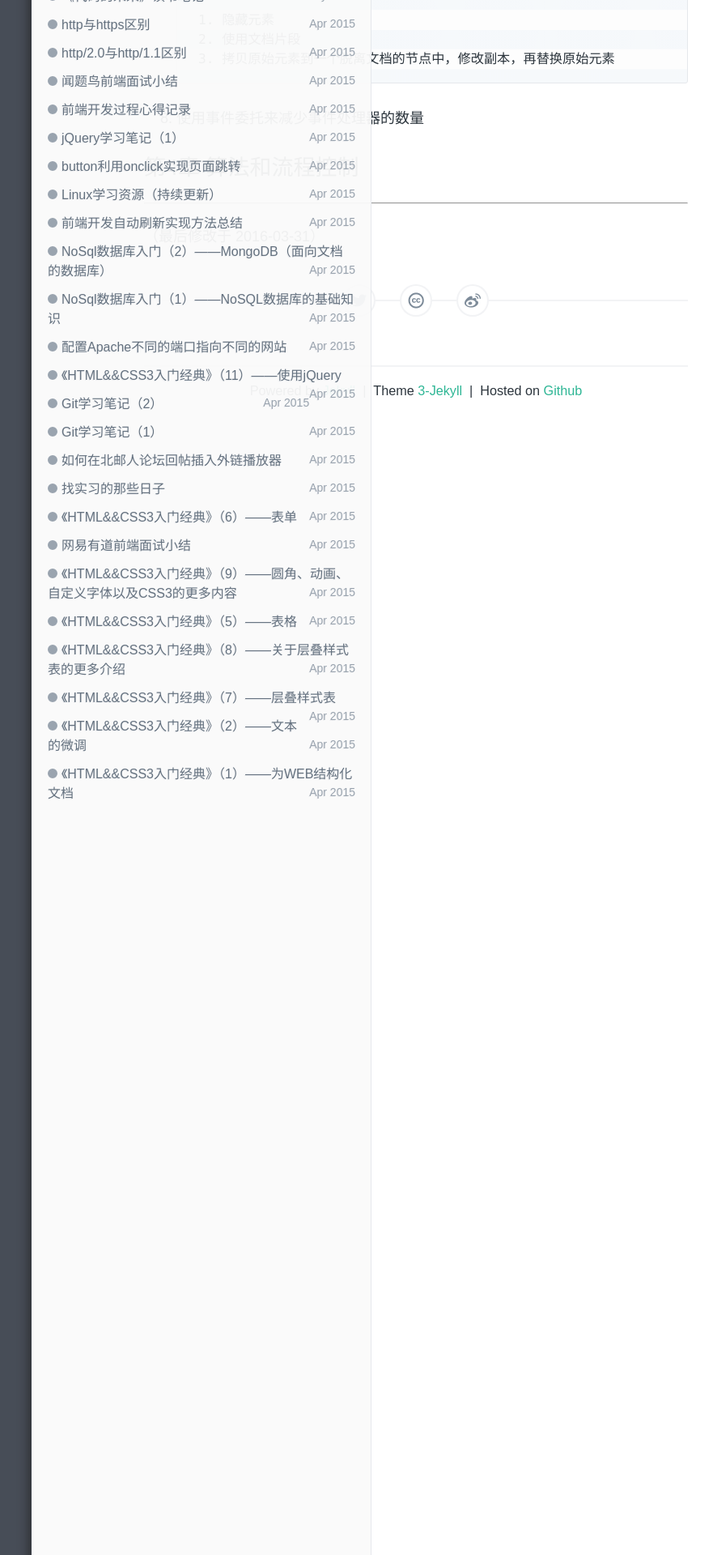
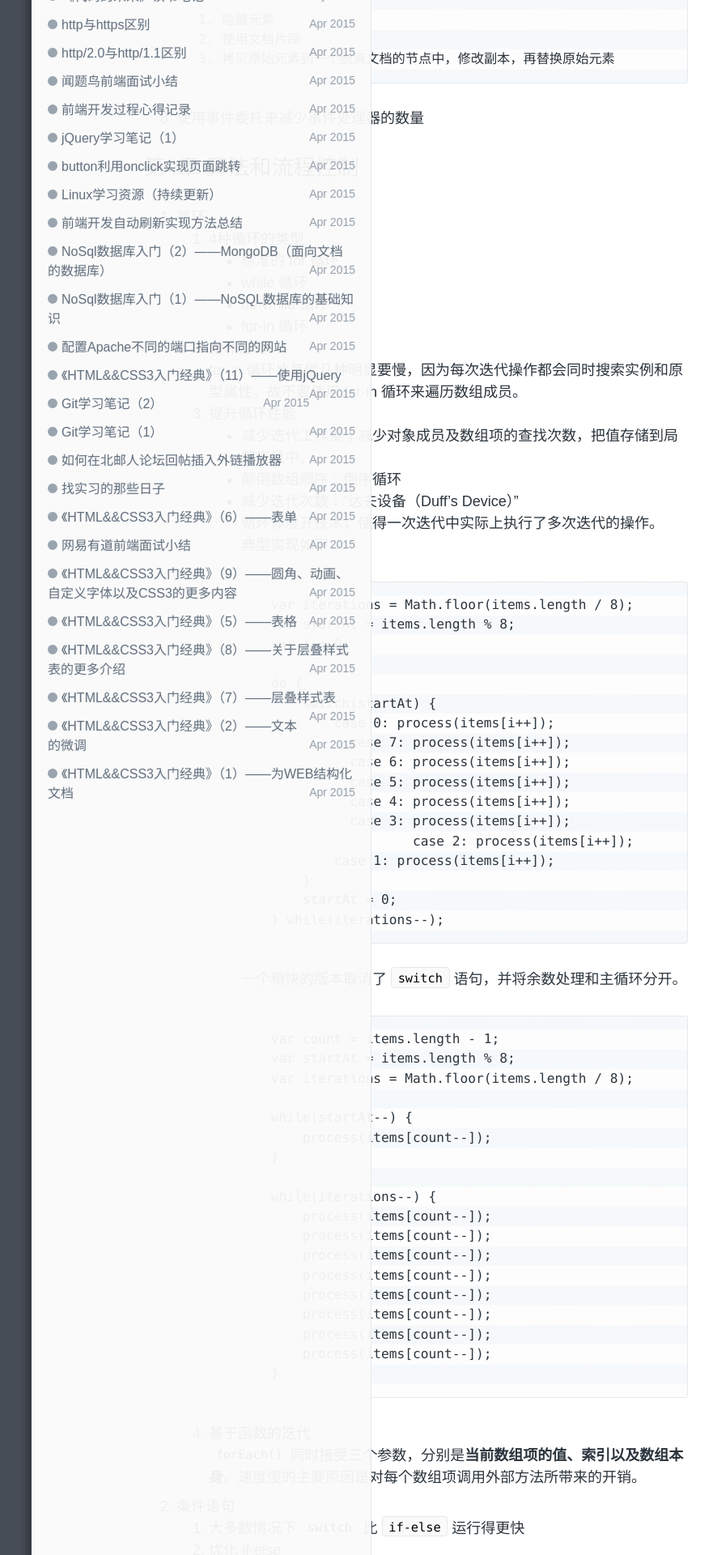
Before and after one commit to byr-gdp/byr-gdp.github.io, a Jekyll site: the page built from _posts/note/2016-03-28-high-performance-javascript-1.md, in a window 1280 px wide. Shown: the part 2640-4560 px from the top of the page at 81% size, without its empty margins (126-1007 px from the left). Built offline with Jekyll 4.4.1, drawn with Linux system fonts in a browser that asks for light colours; comment, search, counter and statistics services are not loaded; some of the changed text lies outside the part shown.

Commit message:
review chapter4 & skip chapter5 & prepare chapter6

```diff
--- a/_posts/note/2016-03-28-high-performance-javascript-1.md
+++ b/_posts/note/2016-03-28-high-performance-javascript-1.md
@@ -107,7 +107,115 @@ description: 《高性能 JavaScript》笔记
 
 # 第4章 算法和流程控制
 
+1. 循环
+
+	1. 4种循环的类型
+
+		* 标准的 for 循环
+		* while 循环
+		* do-while 循环
+		* for-in 循环
+
+	2. 循环性能
+
+		for-in 循环比其他几种明显要慢，因为每次迭代操作都会同时搜索实例和原型属性，故不要使用 for-in 循环来遍历数组成员。
+
+	3. 提升循环性能
+
+		* 减少迭代工作量；减少对象成员及数组项的查找次数，把值存储到局部变量中。
+		* 颠倒数组顺序：倒序循环
+		* 减少迭代次数："达夫设备（Duff's Device）"
+
+			循环体展开技术，使得一次迭代中实际上执行了多次迭代的操作。
+
+			典型实现如下：
+
+				var iterations = Math.floor(items.length / 8);
+				var startAt = items.length % 8;
+				var i = 0;
+
+				do {
+					switch(startAt) {
+						case 0: process(items[i++]);
+					   	case 7: process(items[i++]);
+					   	case 6: process(items[i++]);
+					   	case 5: process(items[i++]);
+					   	case 4: process(items[i++]);
+					   	case 3: process(items[i++]);
+    				   	case 2: process(items[i++]);
+						case 1: process(items[i++]);
+					}
+					startAt = 0;
+				} while(iterations--);
+
+			一个稍快的版本取消了 `switch` 语句，并将余数处理和主循环分开。
+
+				var count = items.length - 1;
+				var startAt = items.length % 8;
+				var iterations = Math.floor(items.length / 8);
+
+				while(startAt--) {
+					process(items[count--]);
+				}
+
+				while(iterations--) {
+					process(items[count--]);
+					process(items[count--]);
+					process(items[count--]);
+					process(items[count--]);
+					process(items[count--]);
+					process(items[count--]);
+					process(items[count--]);
+					process(items[count--]);
+				}
+
+	4. 基于函数的迭代
+
+		`forEach()`同时接受三个参数，分别是**当前数组项的值、索引以及数组本身**。速度慢的主要原因是对每个数组项调用外部方法所带来的开销。
+
+2. 条件语句
+
+	1. 大多数情况下 `switch` 比 `if-else` 运行得更快
+
+	2. 优化 if-else
+
+		* 确保最有可能出现的条件放在首位。
+		* 把 if-else 组织成一系列嵌套的 if-else 语句。
+		* 查找表：不用书写任何条件判断语句，即便候选值数量增加，也几乎不会产生额外的性能开销。
+
+3. 递归
+
+	1. 调用栈限制
+	2. 递归模式
+
+4. 迭代
+
+	任何递归能实现的算法同样可以用迭代来实现。使用优化后的循环替代长时间运行的递归函数可以提升性能。因为运行一个循环比反复调用一个函数的开销要小得多。
+
+5. Memoization
+
+	缓存前一个计算结果供后续计算使用。
+
+		// 利用 Memoization 重写 factorial() 函数
+		function memfactorial(n) {
+			if (!memfactorial.cache) {
+				memfactorial.cache = {
+					"0", 1,
+					"1", 1
+				};
+			}
+
+			if (!memfactorial.cache.hasOwnProperty(n)) {
+				memfactorial.cache[n] = n * memfactorial(n - 1);
+			}
+
+			return memfactorial.cache(n);
+		}
+
+# 第5章 字符串和正则表达式（略）
+
+# 第6章 快速响应的用户界面
 
 ---
 
-（最后修改于 2016-03-31）
+（最后修改于 2016-04-03）
```
